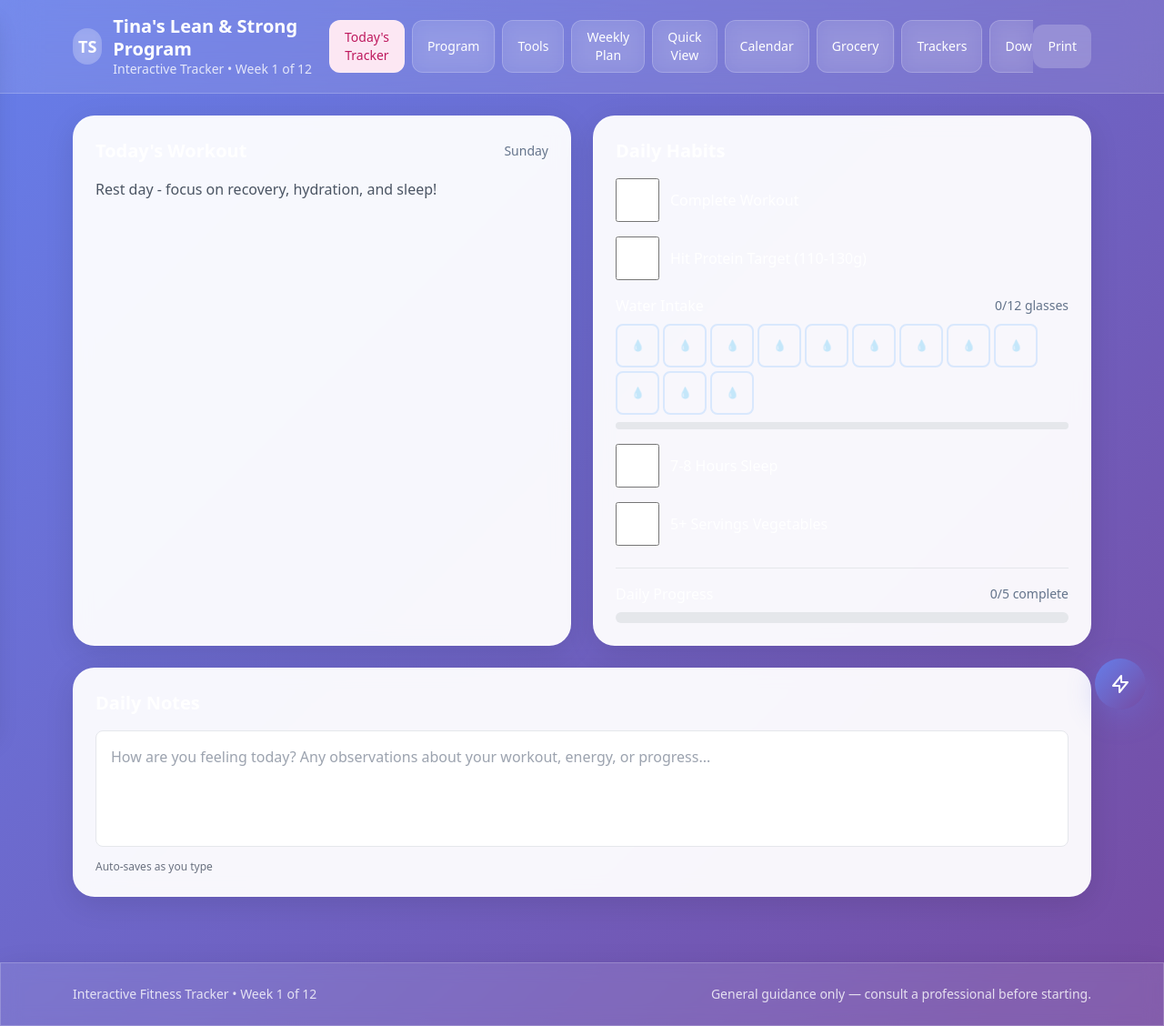
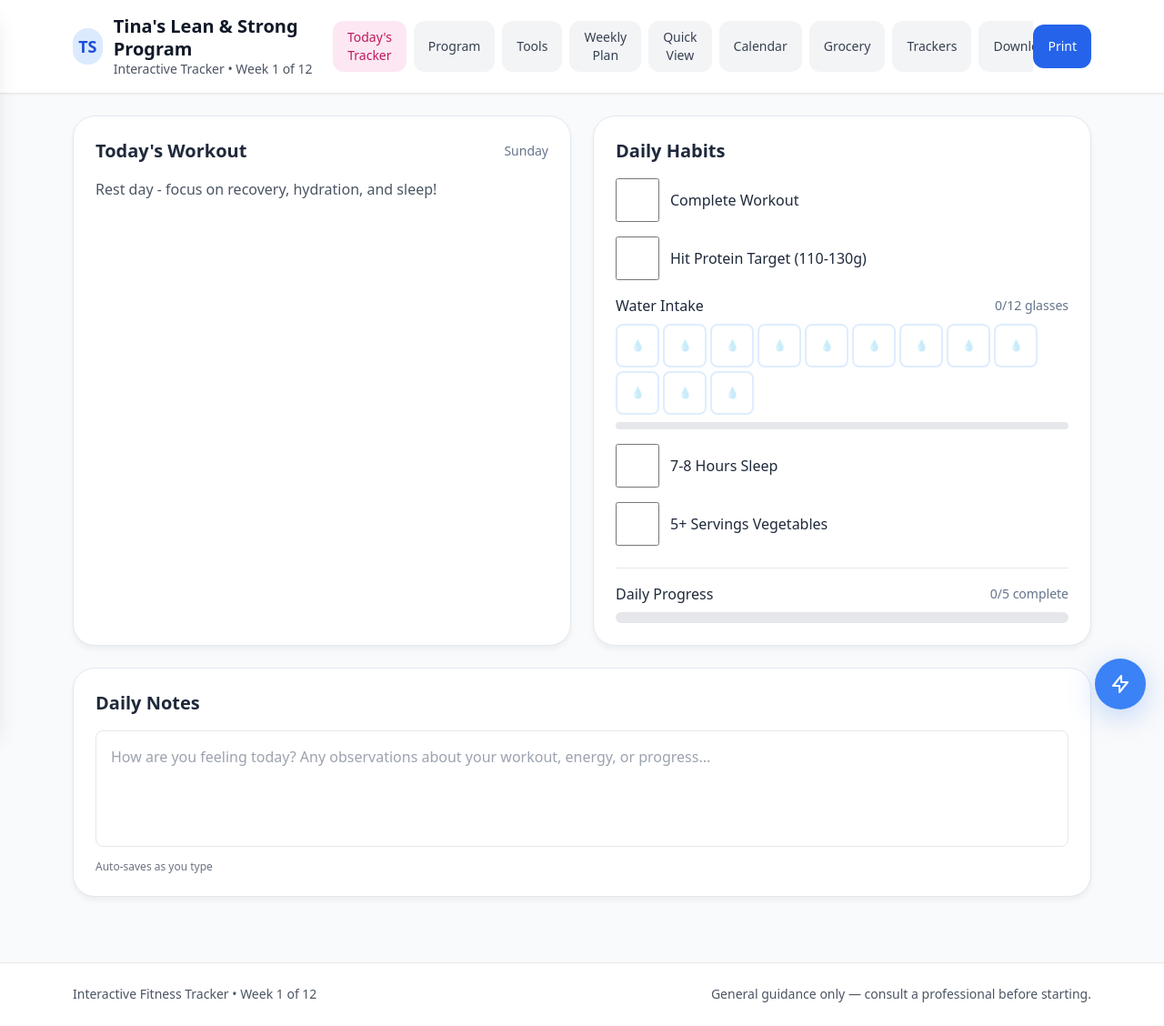
Before and after one commit to curtismu7/sixpack-tina, a website: page public/index.html in a window 1280 px wide. Shown: the whole page at 91% size. Drawn offline with nearby package versions, Linux system fonts and the light colour scheme.

Commit message:
Fix text visibility and remove purple background - switch to clean light theme

```diff
--- a/public/index.html
+++ b/public/index.html
@@ -13,13 +13,14 @@
   <style>
     html {
       font-family: Inter, system-ui, -apple-system, Segoe UI, Roboto, Ubuntu, Cantarell, Noto Sans, Helvetica, Arial, "Apple Color Emoji", "Segoe UI Emoji";
-      background: linear-gradient(135deg, #667eea 0%, #764ba2 100%);
+      background: #f8fafc;
       min-height: 100vh;
     }
 
     body {
-      background: linear-gradient(135deg, #667eea 0%, #764ba2 100%);
+      background: #f8fafc;
       min-height: 100vh;
+      color: #1e293b;
     }
 
     /* Mobile-first touch targets */
@@ -39,8 +40,8 @@
     .mobile-menu {
       transform: translateX(-100%);
       transition: transform 0.3s ease;
-      backdrop-filter: blur(10px);
-      background: rgba(255, 255, 255, 0.95);
+      background: white;
+      border-right: 1px solid #e2e8f0;
     }
     .mobile-menu.open {
       transform: translateX(0);
@@ -52,8 +53,8 @@
       bottom: 20px;
       right: 20px;
       z-index: 50;
-      background: linear-gradient(135deg, #667eea 0%, #764ba2 100%);
-      box-shadow: 0 8px 32px rgba(102, 126, 234, 0.3);
+      background: #3b82f6;
+      box-shadow: 0 8px 32px rgba(59, 130, 246, 0.3);
     }
 
     /* Tab content */
@@ -62,86 +63,86 @@
 
     /* Tab buttons */
     .tab-btn {
-      background: rgba(255, 255, 255, 0.1);
-      backdrop-filter: blur(10px);
-      border: 1px solid rgba(255, 255, 255, 0.2);
+      background: #f1f5f9;
+      border: 1px solid #e2e8f0;
+      color: #64748b;
+      transition: all 0.3s ease;
+    }
+    .tab-btn:hover {
+      background: #e2e8f0;
+      transform: translateY(-1px);
+    }
+    .tab-btn.active {
+      background: #3b82f6;
       color: white;
-      transition: all 0.3s ease;
-    }
-    .tab-btn:hover {
-      background: rgba(255, 255, 255, 0.2);
-      transform: translateY(-1px);
-    }
-    .tab-btn.active {
-      background: rgba(255, 255, 255, 0.9);
-      color: #667eea;
       font-weight: 600;
     }
 
     /* Glass morphism cards */
     .glass-card {
-      background: rgba(255, 255, 255, 0.1);
-      backdrop-filter: blur(10px);
-      border: 1px solid rgba(255, 255, 255, 0.2);
-      box-shadow: 0 8px 32px rgba(0, 0, 0, 0.1);
+      background: white;
+      border: 1px solid #e2e8f0;
+      box-shadow: 0 4px 6px rgba(0, 0, 0, 0.05);
     }
 
     /* Header glass effect */
     .header-glass {
-      background: rgba(255, 255, 255, 0.1);
-      backdrop-filter: blur(20px);
-      border-bottom: 1px solid rgba(255, 255, 255, 0.2);
+      background: white;
+      border-bottom: 1px solid #e2e8f0;
     }
 
     /* Content cards */
     .content-card {
-      background: rgba(255, 255, 255, 0.95);
-      backdrop-filter: blur(10px);
-      border: 1px solid rgba(255, 255, 255, 0.3);
-      box-shadow: 0 8px 32px rgba(0, 0, 0, 0.1);
+      background: white;
+      border: 1px solid #e2e8f0;
+      box-shadow: 0 4px 6px rgba(0, 0, 0, 0.05);
+      color: #1e293b;
     }
 
     /* Progress bars */
     .progress-gradient {
-      background: linear-gradient(90deg, #667eea 0%, #764ba2 100%);
+      background: #3b82f6;
     }
 
     /* Checkbox styling */
     input[type="checkbox"]:checked {
-      background: linear-gradient(135deg, #667eea 0%, #764ba2 100%);
-      border-color: #667eea;
+      background: #3b82f6;
+      border-color: #3b82f6;
     }
 
     /* Button gradients */
     .btn-gradient {
-      background: linear-gradient(135deg, #667eea 0%, #764ba2 100%);
+      background: #3b82f6;
       color: white;
       border: none;
       transition: all 0.3s ease;
     }
     .btn-gradient:hover {
+      background: #2563eb;
       transform: translateY(-2px);
-      box-shadow: 0 8px 25px rgba(102, 126, 234, 0.3);
+      box-shadow: 0 8px 25px rgba(59, 130, 246, 0.3);
     }
 
     /* Download buttons */
     .download-btn {
-      background: linear-gradient(135deg, #667eea 0%, #764ba2 100%);
+      background: #3b82f6;
       color: white;
       border: none;
       transition: all 0.3s ease;
     }
     .download-btn:hover {
+      background: #2563eb;
       transform: translateY(-1px);
-      box-shadow: 0 4px 15px rgba(102, 126, 234, 0.4);
+      box-shadow: 0 4px 15px rgba(59, 130, 246, 0.4);
     }
 
     /* Water glasses */
     .water-glass {
-      background: linear-gradient(135deg, #667eea 0%, #764ba2 100%);
+      background: #3b82f6;
       transition: all 0.3s ease;
     }
     .water-glass:hover {
+      background: #2563eb;
       transform: scale(1.1);
     }
 
@@ -154,7 +155,7 @@
     }
   </style>
 </head>
-<body class="text-white min-h-screen">
+<body class="text-gray-900 min-h-screen bg-gray-50">
 
   <!-- Mobile Menu Overlay -->
   <div id="mobileMenuOverlay" class="fixed inset-0 bg-black bg-opacity-50 z-40 hidden no-print"></div>
@@ -212,36 +213,36 @@
   </div>
 
   <!-- Header -->
-  <header class="sticky top-0 z-30 header-glass">
+  <header class="sticky top-0 z-30 bg-white border-b border-gray-200 shadow-sm">
     <div class="max-w-6xl mx-auto px-4 py-4 flex items-center justify-between">
       <div class="flex items-center gap-3">
-        <button id="openMobileMenu" class="md:hidden p-2 hover:bg-white/20 rounded-lg no-print transition-all">
-          <svg class="w-6 h-6" fill="none" stroke="currentColor" viewBox="0 0 24 24">
+        <button id="openMobileMenu" class="md:hidden p-2 hover:bg-gray-100 rounded-lg no-print transition-all">
+          <svg class="w-6 h-6 text-gray-700" fill="none" stroke="currentColor" viewBox="0 0 24 24">
             <path stroke-linecap="round" stroke-linejoin="round" stroke-width="2" d="M4 6h16M4 12h16M4 18h16"></path>
           </svg>
         </button>
-        <div class="w-10 h-10 rounded-2xl bg-white/20 backdrop-filter backdrop-blur-sm text-white grid place-content-center font-bold text-lg">TS</div>
+        <div class="w-10 h-10 rounded-2xl bg-blue-100 text-blue-700 grid place-content-center font-bold text-lg">TS</div>
         <div>
-          <h1 class="text-xl font-semibold leading-tight">Tina's Lean & Strong Program</h1>
-          <p class="text-sm text-white/80">Interactive Tracker • Week <span id="currentWeek">1</span> of 12</p>
+          <h1 class="text-xl font-semibold leading-tight text-gray-900">Tina's Lean & Strong Program</h1>
+          <p class="text-sm text-gray-600">Interactive Tracker • Week <span id="currentWeek">1</span> of 12</p>
         </div>
       </div>
 
       <!-- Desktop Navigation -->
       <nav class="hidden md:flex gap-2 no-print overflow-x-auto">
-        <button onclick="switchTab('tracker')" class="tab-btn px-4 py-2 text-sm font-medium rounded-xl" data-tab="tracker">Today's Tracker</button>
-        <button onclick="switchTab('program')" class="tab-btn px-4 py-2 text-sm font-medium rounded-xl" data-tab="program">Program</button>
-        <button onclick="switchTab('tools')" class="tab-btn px-4 py-2 text-sm font-medium rounded-xl" data-tab="tools">Tools</button>
-        <button onclick="switchTab('weekly-plan')" class="tab-btn px-4 py-2 text-sm font-medium rounded-xl" data-tab="weekly-plan">Weekly Plan</button>
-        <button onclick="switchTab('quick-view')" class="tab-btn px-4 py-2 text-sm font-medium rounded-xl" data-tab="quick-view">Quick View</button>
-        <button onclick="switchTab('calendar')" class="tab-btn px-4 py-2 text-sm font-medium rounded-xl" data-tab="calendar">Calendar</button>
-        <button onclick="switchTab('grocery')" class="tab-btn px-4 py-2 text-sm font-medium rounded-xl" data-tab="grocery">Grocery</button>
-        <button onclick="switchTab('trackers')" class="tab-btn px-4 py-2 text-sm font-medium rounded-xl" data-tab="trackers">Trackers</button>
-        <button onclick="switchTab('downloads')" class="tab-btn px-4 py-2 text-sm font-medium rounded-xl" data-tab="downloads">Downloads</button>
+        <button onclick="switchTab('tracker')" class="px-4 py-2 text-sm font-medium rounded-xl bg-gray-100 hover:bg-gray-200 text-gray-700 transition-all" data-tab="tracker">Today's Tracker</button>
+        <button onclick="switchTab('program')" class="px-4 py-2 text-sm font-medium rounded-xl bg-gray-100 hover:bg-gray-200 text-gray-700 transition-all" data-tab="program">Program</button>
+        <button onclick="switchTab('tools')" class="px-4 py-2 text-sm font-medium rounded-xl bg-gray-100 hover:bg-gray-200 text-gray-700 transition-all" data-tab="tools">Tools</button>
+        <button onclick="switchTab('weekly-plan')" class="px-4 py-2 text-sm font-medium rounded-xl bg-gray-100 hover:bg-gray-200 text-gray-700 transition-all" data-tab="weekly-plan">Weekly Plan</button>
+        <button onclick="switchTab('quick-view')" class="px-4 py-2 text-sm font-medium rounded-xl bg-gray-100 hover:bg-gray-200 text-gray-700 transition-all" data-tab="quick-view">Quick View</button>
+        <button onclick="switchTab('calendar')" class="px-4 py-2 text-sm font-medium rounded-xl bg-gray-100 hover:bg-gray-200 text-gray-700 transition-all" data-tab="calendar">Calendar</button>
+        <button onclick="switchTab('grocery')" class="px-4 py-2 text-sm font-medium rounded-xl bg-gray-100 hover:bg-gray-200 text-gray-700 transition-all" data-tab="grocery">Grocery</button>
+        <button onclick="switchTab('trackers')" class="px-4 py-2 text-sm font-medium rounded-xl bg-gray-100 hover:bg-gray-200 text-gray-700 transition-all" data-tab="trackers">Trackers</button>
+        <button onclick="switchTab('downloads')" class="px-4 py-2 text-sm font-medium rounded-xl bg-gray-100 hover:bg-gray-200 text-gray-700 transition-all" data-tab="downloads">Downloads</button>
       </nav>
 
       <div class="flex gap-2 no-print">
-        <button onclick="window.print()" class="inline-flex items-center gap-2 rounded-xl bg-white/20 hover:bg-white/30 px-4 py-2 text-sm font-medium touch-target transition-all">Print</button>
+        <button onclick="window.print()" class="inline-flex items-center gap-2 rounded-xl bg-blue-600 hover:bg-blue-700 text-white px-4 py-2 text-sm font-medium touch-target transition-all">Print</button>
       </div>
     </div>
   </header>
@@ -1166,8 +1167,8 @@
   </button>
 
   <!-- Footer -->
-  <footer class="border-t border-white/20 mt-12 glass-card">
-    <div class="max-w-6xl mx-auto px-4 py-6 text-sm text-white/80 flex items-center justify-between">
+  <footer class="border-t border-gray-200 mt-12 bg-white">
+    <div class="max-w-6xl mx-auto px-4 py-6 text-sm text-gray-600 flex items-center justify-between">
       <span>Interactive Fitness Tracker • Week <span id="footerWeek">1</span> of 12</span>
       <span>General guidance only — consult a professional before starting.</span>
     </div>
```
